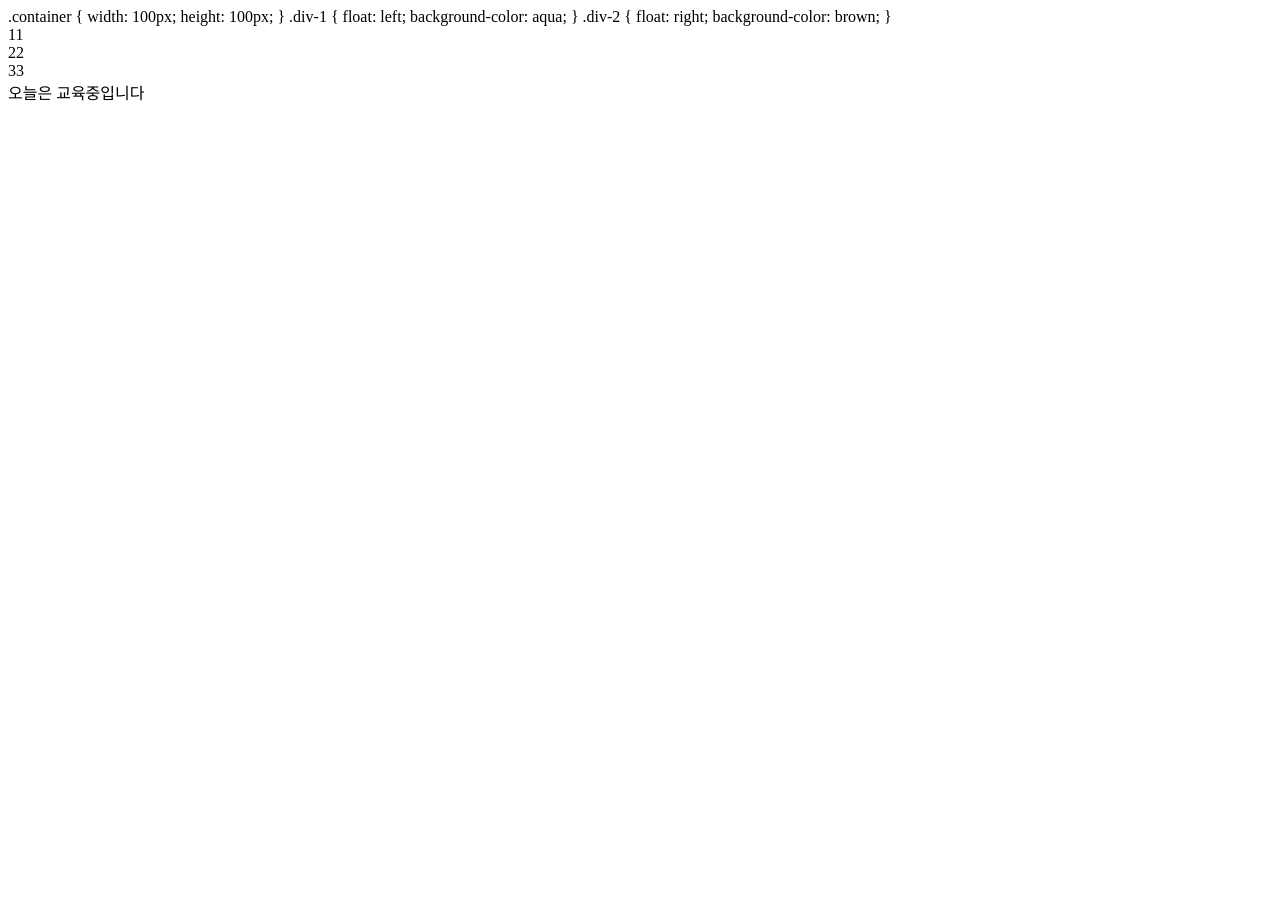
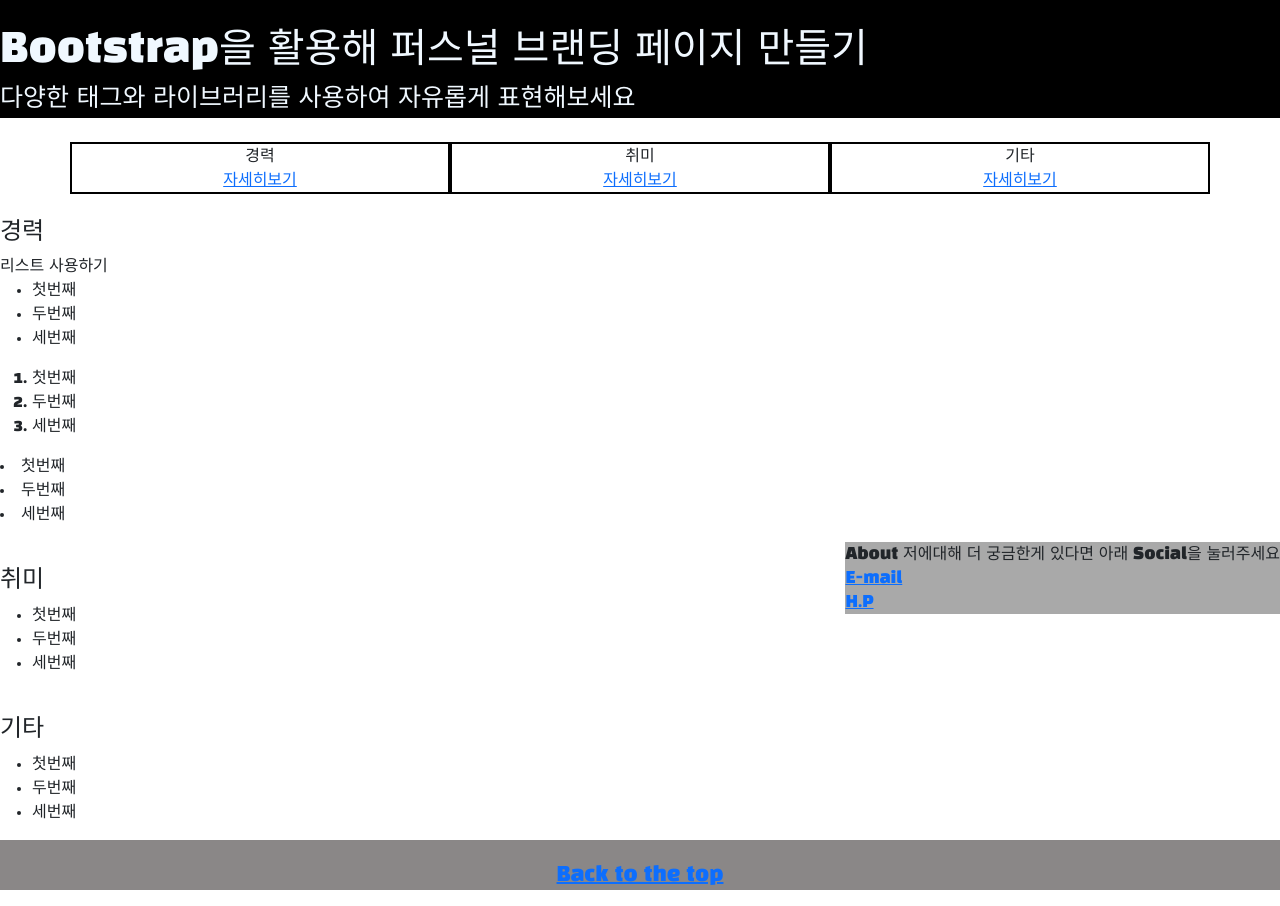
Before and after one commit to Doyeona/KDY-1st, a plain HTML site: page index.html in a window 1280 px wide. Before the commit the page ends 800 px from the top, so only its background shows below. Drawn offline with nearby package versions, Linux system fonts and the light colour scheme.

Commit message:
레포트제출

```diff
--- a/index.html
+++ b/index.html
@@ -1,38 +1,157 @@
 <html>
     <head>
-          <!-- 페이지 타입 -->
-          <meta property="og:type" content="website" />
-          <!-- 이름 -->
-           <meta property="og:site_name" content="내 포폴" />
-          <!-- 제목 -->
-           <meta property="og:title" content="나의 포트폴리오" />
-          <!-- 설명 -->
-           <meta property="og:description" content="나의 포트폴리오를 구경하세요" />
-           <!-- 대표 이미지 -->
-           <meta property="og:image" content="https://images.samsung.com/kdp/aboutsamsung/brand_identity/logo/720_600_1.png" />
+        <title>Personalbrand</title>
+        <link rel="icon" href="./favicon.ico" />
 
+        <!-- CSS only -->
+        <link href="https://cdn.jsdelivr.net/npm/bootstrap@5.2.3/dist/css/bootstrap.min.css" rel="stylesheet" integrity="sha384-rbsA2VBKQhggwzxH7pPCaAqO46MgnOM80zW1RWuH61DGLwZJEdK2Kadq2F9CUG65" crossorigin="anonymous">
 
-            .container {
-                width: 100px;
-                height: 100px;
+        <!-- 구글 웹폰트 only -->
+        <link rel="preconnect" href="https://fonts.googleapis.com">
+        <link rel="preconnect" href="https://fonts.gstatic.com" crossorigin>
+        <link href="https://fonts.googleapis.com/css2?family=Black+Han+Sans&display=swap" rel="stylesheet">
+        <style>
+            @import url('https://fonts.googleapis.com/css2?family=Black+Han+Sans&display=swap');
+            * {
+                font-family: 'Black Han Sans', sans-serif;
             }
 
+            .content-1 {
+                background-color: black;
+            }
+            .container-1 {
+                border-style: none;
+                background-color: black;
+                font-size: 40px;
+                color: aliceblue;
+                padding-top: 20px;
+            }
+            .container-2 {
+                border: 2px solid black;
+            }
+
+            .container-3 {
+                border: none;
+                background-color: white;
+                font-size: 20px;
+                color: block;
+                padding-top: 20px;
+
+            }
+            .container-4 {
+                border: none;
+                background-color: white;
+            }
+            .container-5 {
+                display: flex;
+                flex-direction: row;
+                flex-wrap: wrap;
+                flex-grow: 1;
+            }
+            .container-6 {
+                border-style: none;
+                background-color: rgb(138, 135, 135);
+                font-size: 20px;
+                color: aliceblue;
+                padding-top: 20px;
+            }
+            .container-7 {
+                border: 1px;
+                background-color: darkgray;
+            }
             .div-1 {
                 float: left;
-                background-color: aqua;
+
             }
             .div-2 {
                 float: right;
-                background-color: brown;
+
             }
+
         </style>
     </head>
     <body>
-        <div class="container div-1">11</div>
-        <div class="container div-2">22</div>
-        <div class="container div-2">33</div>
-        <div style="clear:both">
-            오늘은 교육중입니다
+        <div class="content-1 container-1" id="처음">
+            <div>Bootstrap을 활용해 퍼스널 브랜딩 페이지 만들기</div>
+            <div style="font-size: 25px;">다양한 태그와 라이브러리를 사용하여 자유롭게 표현해보세요</div>
+
         </div>
+        <br />
+            <div class="container text-center">
+                <div class="row align-items-start">
+                  <div class="col container-2">
+                    <div>경력</div>
+                    <div>
+                        <a href="#experience">자세히보기</a>
+                    </div>
+                  </div>
+                  <div class="col container-2">
+                    <div>취미</div>
+                    <div>
+                        <a href="#hobby">자세히보기</a>
+                    </div>
+                  </div>
+                  <div class="col container-2">
+                    <div>기타</div>
+                    <div>
+                        <a href="#etc">자세히보기</a>
+                    </div>
+                  </div>
+                </div>
+            </div>
+            <br />
+            <h4 class="container-4" id="experience">경력</h4>
+            <div class="container-4">리스트 사용하기
+                <ul>
+                    <li>첫번째</li>
+                    <li>두번째</li>
+                    <li>세번째</li>
+                </ul>
+                <ol>
+                    <li>첫번째</li>
+                    <li>두번째</li>
+                    <li>세번째</li>
+                </ol>
+                <dl>
+                    <li>첫번째</li>
+                    <li>두번째</li>
+                    <li>세번째</li>
+                </dl>
+            </div>
+            <div class="container-7 div-2">
+                About
+                저에대해 더 궁금한게 있다면 아래 Social을 눌러주세요
+                <div>
+                    <a href="https://doyeona.kim@samsung.com">E-mail</a>
+                </div>
+                <div>
+                    <a href="010-0000-5594">H.P</a>
+                </div>
+            </div>
+            <br />
+            <h4 class="container-4" id="hobby">취미</h4>
+            <div class="container-4">
+                <ul>
+                    <li>첫번째</li>
+                    <li>두번째</li>
+                    <li>세번째</li>
+                </ul>
+            </div>
+            <br />
+            <h4 class="container-4" id="etc">기타</h4>
+            <div class="container-4">
+                <ul>
+                    <li>첫번째</li>
+                    <li>두번째</li>
+                    <li>세번째</li>
+                </ul>
+            </div>
+            <div class="container-6">
+                <p class="text-center">
+                    <a href="#처음">Back to the top</a>
+                </p>
+
+            </div>
+
     </body>
 </html>
```
